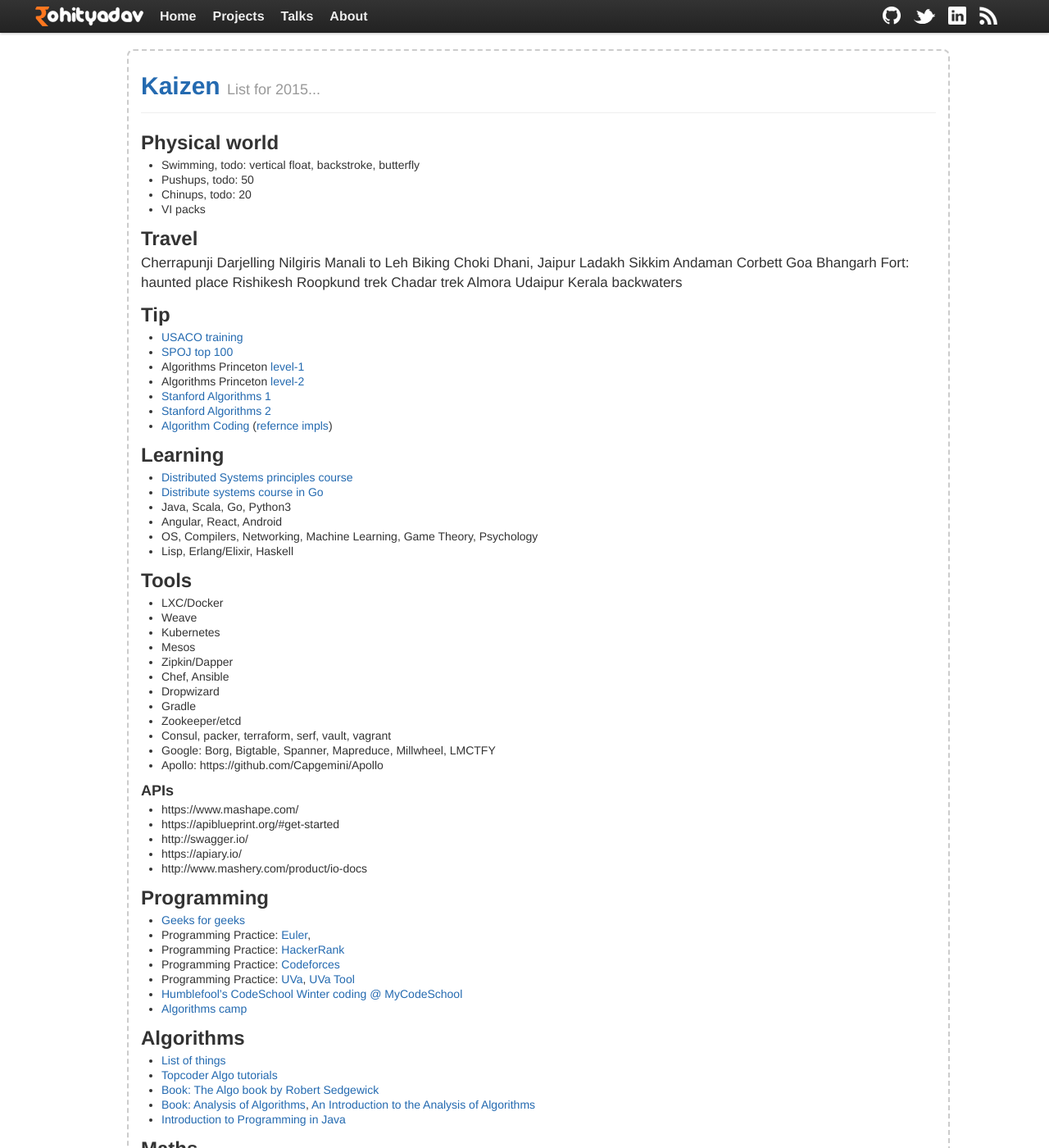
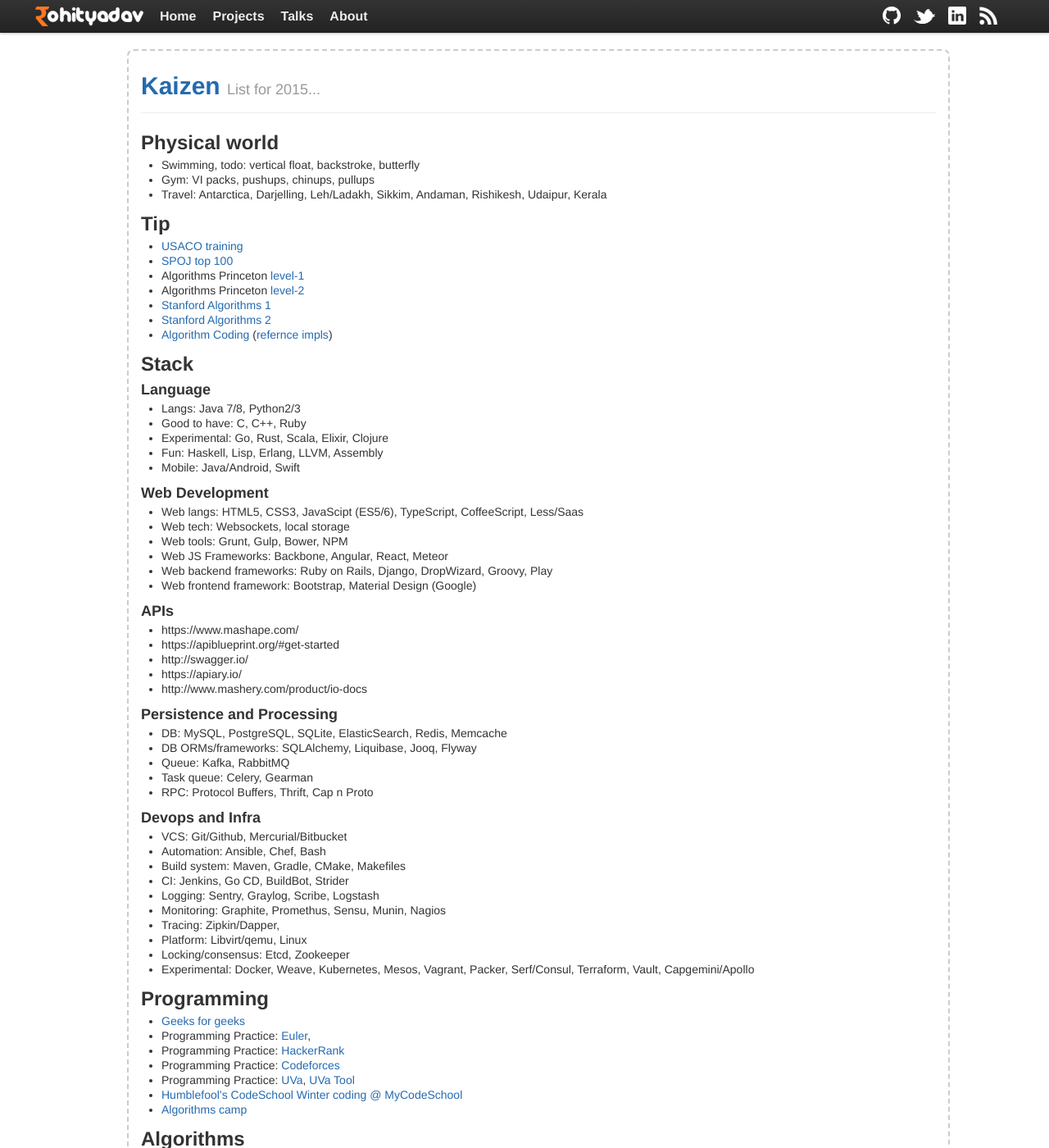
Before and after one commit to rohityadavcloud/rohityadavcloud.github.io, a Jekyll site: the page built from kaizen/index.markdown, in a window 1280 px wide and 1400 px high. Shown: the whole window at 82% size. Built offline with Jekyll 4.4.1, drawn with Linux system fonts in a browser that asks for light colours; some of the changed text lies outside the part shown.

Commit message:
kup
Signed-off-by: Rohit Yadav <rohit.yadav@shapeblue.com>

```diff
--- a/kaizen/index.markdown
+++ b/kaizen/index.markdown
@@ -7,29 +7,8 @@
 ## Physical world
 
 - Swimming, todo: vertical float, backstroke, butterfly
-- Pushups, todo: 50
-- Chinups, todo: 20
-- VI packs
-
-## Travel
-
-Cherrapunji
-Darjelling
-Nilgiris
-Manali to Leh Biking
-Choki Dhani, Jaipur
-Ladakh
-Sikkim
-Andaman
-Corbett
-Goa
-Bhangarh Fort: haunted place
-Rishikesh
-Roopkund trek
-Chadar trek
-Almora
-Udaipur
-Kerala backwaters
+- Gym: VI packs, pushups, chinups, pullups
+- Travel: Antarctica, Darjelling, Leh/Ladakh, Sikkim, Andaman, Rishikesh, Udaipur, Kerala
 
 ## Tip
 
@@ -41,29 +20,24 @@
 - [Stanford Algorithms 2](https://www.coursera.org/course/algo2)
 - [Algorithm Coding](./algorithms.html) ([refernce impls](https://github.com/kennyledet/Algorithm-Implementations))
 
-## Learning
+## Stack
 
-- [Distributed Systems principles course](http://dcg.ethz.ch/lectures/podc_allstars/)
-- [Distribute systems course in Go](http://www.cs.cmu.edu/~dga/15-440/F12/syllabus.html)
-- Java, Scala, Go, Python3
-- Angular, React, Android
-- OS, Compilers, Networking, Machine Learning, Game Theory, Psychology
-- Lisp, Erlang/Elixir, Haskell
+### Language
 
-## Tools
+- Langs: Java 7/8, Python2/3
+- Good to have: C, C++, Ruby
+- Experimental: Go, Rust, Scala, Elixir, Clojure
+- Fun: Haskell, Lisp, Erlang, LLVM, Assembly
+- Mobile: Java/Android, Swift
 
-- LXC/Docker
-- Weave
-- Kubernetes
-- Mesos
-- Zipkin/Dapper
-- Chef, Ansible
-- Dropwizard
-- Gradle
-- Zookeeper/etcd
-- Consul, packer, terraform, serf, vault, vagrant
-- Google: Borg, Bigtable, Spanner, Mapreduce, Millwheel, LMCTFY
-- Apollo: https://github.com/Capgemini/Apollo
+### Web Development
+
+- Web langs: HTML5, CSS3, JavaScipt (ES5/6), TypeScript, CoffeeScript, Less/Saas
+- Web tech: Websockets, local storage
+- Web tools: Grunt, Gulp, Bower, NPM
+- Web JS Frameworks: Backbone, Angular, React, Meteor
+- Web backend frameworks: Ruby on Rails, Django, DropWizard, Groovy, Play
+- Web frontend framework: Bootstrap, Material Design (Google)
 
 ### APIs
 
@@ -72,6 +46,27 @@
 - http://swagger.io/
 - https://apiary.io/
 - http://www.mashery.com/product/io-docs
+
+### Persistence and Processing
+
+- DB: MySQL, PostgreSQL, SQLite, ElasticSearch, Redis, Memcache
+- DB ORMs/frameworks: SQLAlchemy, Liquibase, Jooq, Flyway
+- Queue: Kafka, RabbitMQ
+- Task queue: Celery, Gearman
+- RPC: Protocol Buffers, Thrift, Cap n Proto
+
+### Devops and Infra
+
+- VCS: Git/Github, Mercurial/Bitbucket
+- Automation: Ansible, Chef, Bash
+- Build system: Maven, Gradle, CMake, Makefiles
+- CI: Jenkins, Go CD, BuildBot, Strider
+- Logging: Sentry, Graylog, Scribe, Logstash
+- Monitoring: Graphite, Promethus, Sensu, Munin, Nagios
+- Tracing: Zipkin/Dapper,
+- Platform: Libvirt/qemu, Linux
+- Locking/consensus: Etcd, Zookeeper
+- Experimental: Docker, Weave, Kubernetes, Mesos, Vagrant, Packer, Serf/Consul, Terraform, Vault, Capgemini/Apollo
 
 ## Programming
 
@@ -243,6 +237,7 @@
 - Merkel trees
 - Raft
 - Consistent hashing
+- Google tech: Borg, Bigtable, Spanner, Mapreduce, Millwheel, LMCTFY
 - [Quorum read/writes](https://en.wikipedia.org/wiki/Quorum_%28distributed_computing%29)
 - [Vector Clocks](https://en.wikipedia.org/wiki/Vector_clock)
 - Memory allocation and garbage collection
```
Also changed, not shown: other parts of kaizen/index.markdown (+2 -1 lines).
